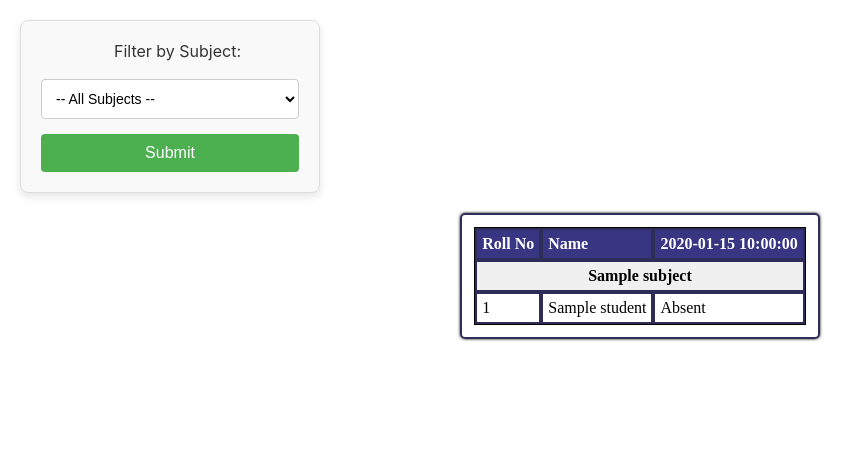
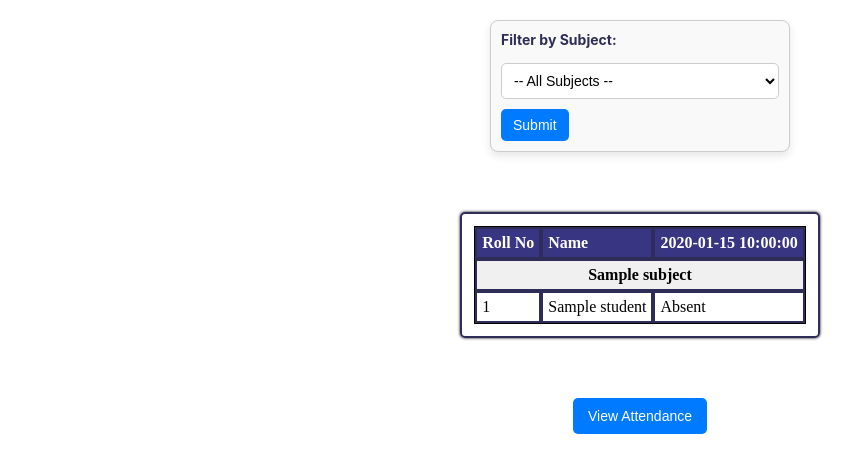
Before and after one commit to Dorothy003/AL-ML, a Flask app: page /Attendancelog in a window 1280 px wide. Shown: the part 81-554 px from the top of the page, without its empty margins (0-865 px from the left). Run offline with Flask 3, Linux system fonts and the light colour scheme; a database or web service that is not in the repository returns one stand-in record (values such as "Sample title"); some libraries are stand-ins or nearby versions.

Commit message:
view attendance

```diff
--- a/templates/Attendancelog.html
+++ b/templates/Attendancelog.html
@@ -9,61 +9,70 @@
         /* Style the form container */
 
         form {
-            margin: 20px;
-            padding: 20px;
-            border: 1px solid #ddd;
+    display: flex;
+    flex-direction: column;
+    align-items: flex-start;
+    gap: 10px;
+    max-width: 300px;
+    margin: 20px auto;
+    padding: 10px;
+    border: 1px solid #ccc;
     border-radius: 8px;
     background-color: #f9f9f9;
-            max-width: 400px;
-            font-family: Arial, sans-serif;
 }
 
-        /* Style the label */
 label {
-            font-size: 16px;
-            color: #333;
-            margin-bottom: 10px;
-            display: block;
+    font-size: 14px;
+    font-weight: bold;
+    margin-bottom: 5px;
 }
 
-        /* Style the select dropdown */
 select {
     width: 100%;
-            padding: 10px;
-            margin-top: 8px;
+    padding: 8px;
     font-size: 14px;
     border: 1px solid #ccc;
-            border-radius: 4px;
+    border-radius: 5px;
     background-color: #fff;
-            box-sizing: border-box;
 }
 
-        /* Style the button */
 button {
-            width: 100%;
-            padding: 10px;
-            margin-top: 15px;
-            font-size: 16px;
-            background-color: #4CAF50;
-            color: white;
+    padding: 8px 12px;
+    font-size: 14px;
+    color: #fff;
+    background-color: #007bff;
     border: none;
-            border-radius: 4px;
+    border-radius: 5px;
     cursor: pointer;
+    transition: background-color 0.3s ease;
 }
 
-        /* Change button color on hover */
 button:hover {
-            background-color: #45a049;
+    background-color: #0056b3;
+}
+/* Style for the button container */
+.button-container {
+    text-align: center;
+    margin-top: 20px;
 }
 
-        /* Style for the outer wrapper */
-        .outer-wrapper {
-            margin-top: 20px;
+/* Style for the "View Attendance" button */
+#view-attendance {
+    padding: 10px 15px;
+    font-size: 14px;
+    color: #fff;
+    background-color: #007bff;
+    border: none;
+    border-radius: 5px;
+    cursor: pointer;
+    transition: background-color 0.3s ease;
 }
-/* Change button color on hover */
-button:hover {
-    background-color: #45a049;
+
+#view-attendance:hover {
+    background-color: #0056b3;
 }
+
+
 
     </style>
 </head>
@@ -137,5 +146,8 @@ button:hover {
             </table>
         </div>
     </div>
+    <div class = "button-container">
+        <button id="view-attendance">View Attendance</button>
+    </div>
 </body>
 </html>
```
Lines whose indentation alone changed are shown as unchanged.
